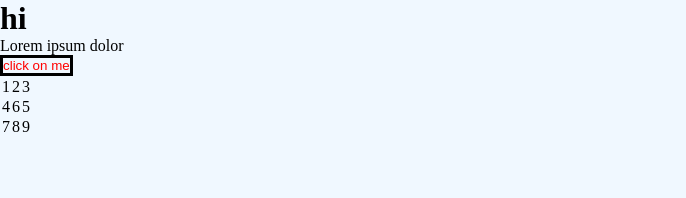
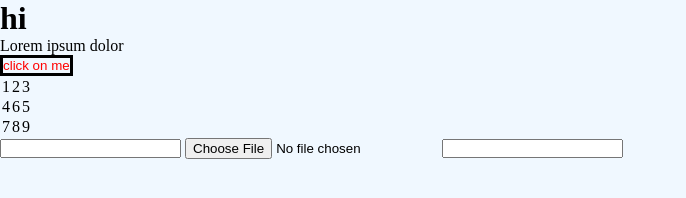
Before and after one commit to amirhoseinkeivani/test3, a plain HTML site: page front_end/index.html in a window 1280 px wide. Shown: the whole page, without its empty margins (0-686 px from the left). Drawn offline with Linux system fonts and the light colour scheme.

Commit message:
add input div in index.html file

```diff
--- a/front_end/index.html
+++ b/front_end/index.html
@@ -27,5 +27,10 @@
         <td>9</td>
       </tr>
     </table>
+    <div class="inputs">
+      <input type="text" />
+      <input type="file" />
+      <input type="password" />
+    </div>
   </body>
 </html>
```
